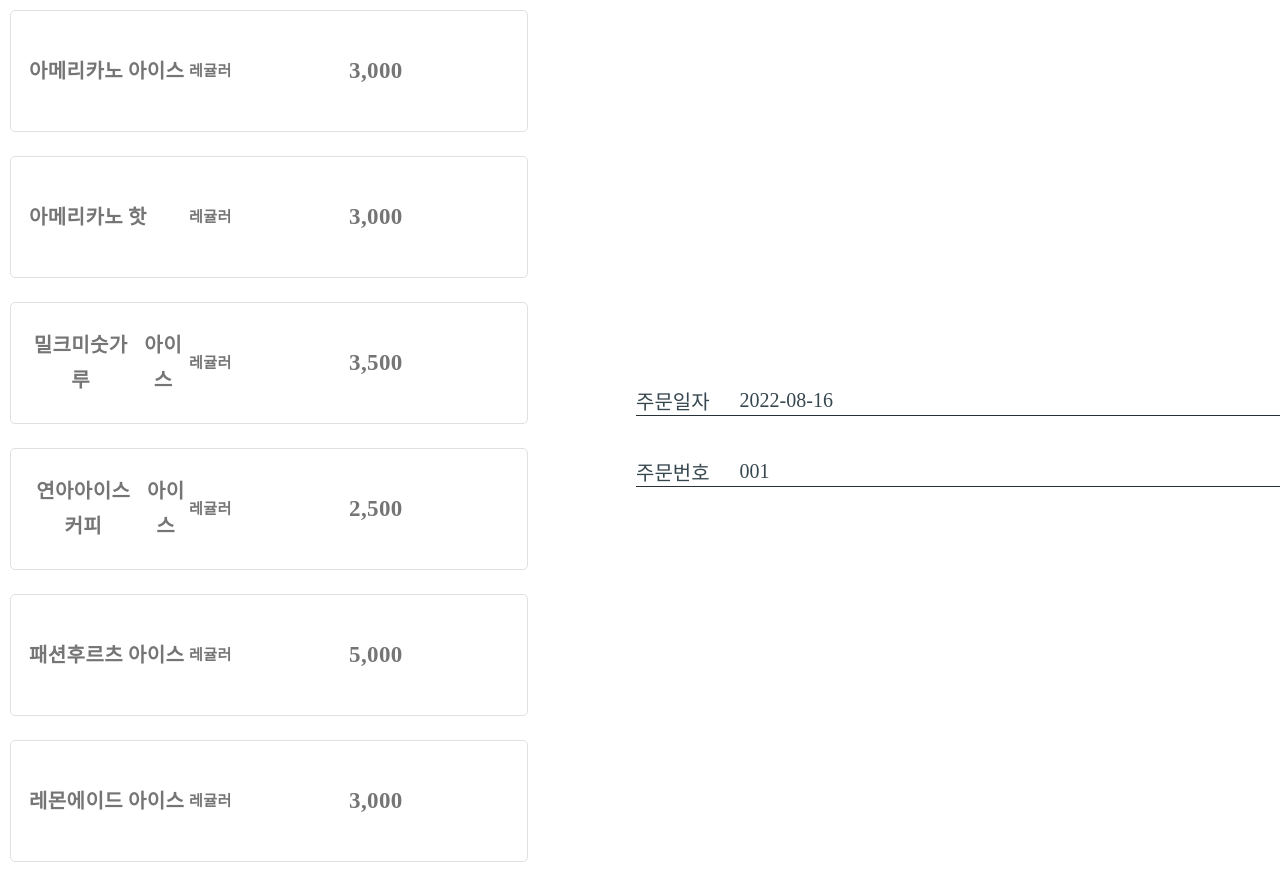
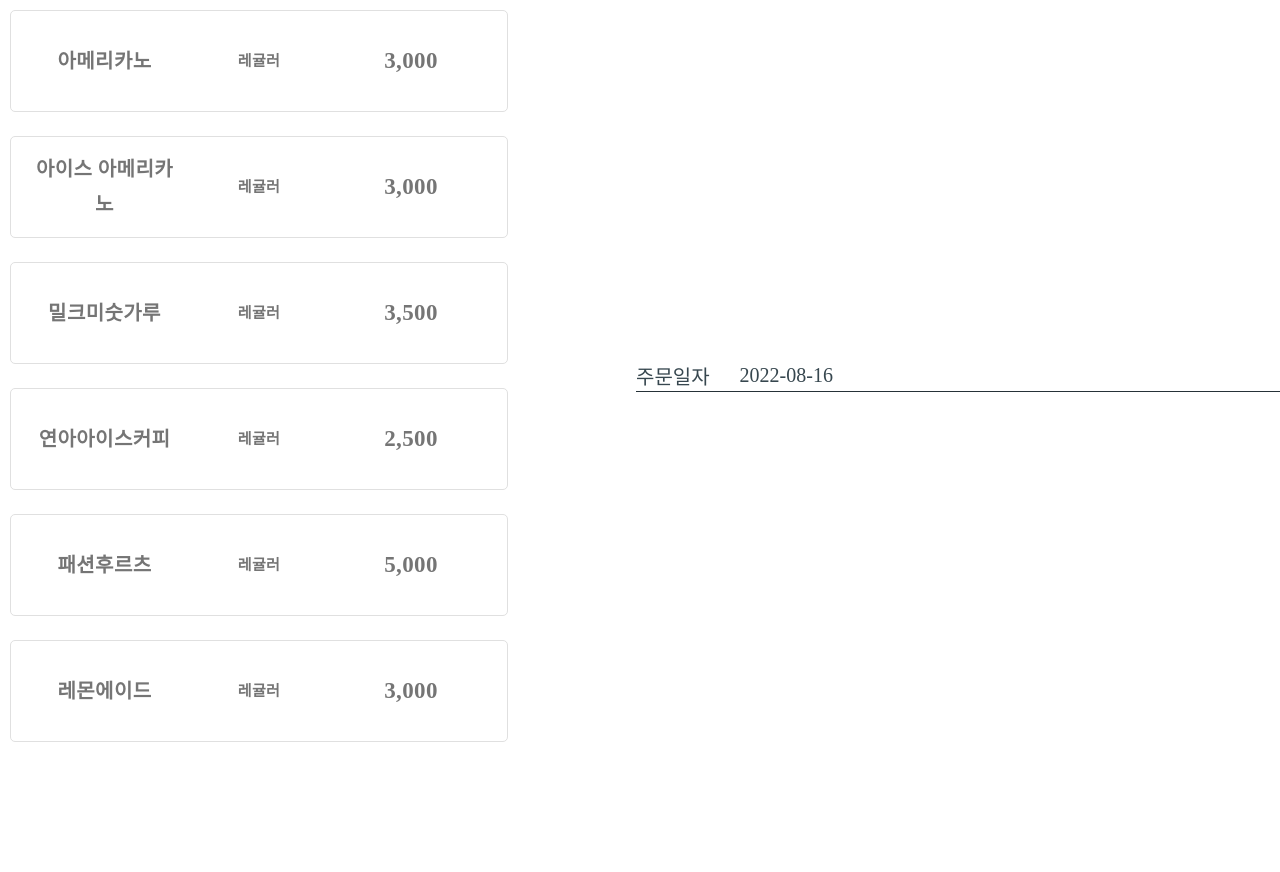
Before and after one commit to kiilove/sporder, a React (Create React App) app: page /order in a window 1280 px wide. Shown: the top 872 px of the page. After the commit the page ends 800 px from the top, so only its background shows below. Built offline with nearby package versions, Linux system fonts and the light colour scheme.

Commit message:
commit on "main"

```diff
--- a/src/components/MenuList.jsx
+++ /dev/null
@@ -1,92 +0,0 @@
-import { Button, Stack } from "@mui/material";
-import { grey, lightBlue, lightGreen, pink } from "@mui/material/colors";
-import React from "react";
-import styled from "styled-components";
-import { Typotext } from "../styles/Typotext";
-
-const Container = styled.div`
-  display: flex;
-  width: 100%;
-  height: 100%;
-  padding: 10px;
-  &:hover {
-    background-color: ${pink[200]};
-    cursor: pointer;
-  }
-
-  border-radius: 5px;
-  border: 1px solid ${grey[300]};
-`;
-
-const Wrapper = styled.div`
-  display: flex;
-  width: 100%;
-  height: 100%;
-  padding: 0px;
-`;
-
-const ItemWrapper = styled.div`
-  display: flex;
-  flex-direction: column;
-`;
-const ItemRow = styled.div`
-  display: flex;
-  width: 100%;
-`;
-
-const MenuList = (props) => {
-  return (
-    <Container>
-      <Wrapper>
-        <Stack sx={{ width: "100%" }}>
-          <Button
-            sx={{
-              width: "100%",
-              height: "100px",
-              justifyContent: "center",
-              alignContent: "center",
-            }}
-          >
-            <ItemRow>
-              <Typotext
-                size="20px"
-                color={grey[600]}
-                style={{ marginRight: "5px", fontWeight: "bold" }}
-              >
-                {props.title}
-              </Typotext>
-              <Typotext
-                size="20px"
-                color={grey[600]}
-                style={{ fontWeight: "bold" }}
-              >
-                {props.type}
-              </Typotext>
-            </ItemRow>
-
-            <ItemRow>
-              <Typotext
-                size="15px"
-                color={grey[600]}
-                style={{ fontWeight: "bold" }}
-              >
-                {props.size}
-              </Typotext>
-            </ItemRow>
-            <ItemRow>
-              <Typotext
-                size="23px"
-                color={grey[600]}
-                style={{ fontWeight: "bolder" }}
-              >
-                {Number(props.price).toLocaleString()}
-              </Typotext>
-            </ItemRow>
-          </Button>
-        </Stack>
-      </Wrapper>
-    </Container>
-  );
-};
-
-export default MenuList;
--- a/src/data.js
+++ b/src/data.js
@@ -1,18 +1,18 @@
 export const menuItems = [
   {
     id: 1,
-    code: "IA",
+    code: "HA",
     title: "아메리카노",
-    type: "아이스",
+    type: "핫",
     option: "none",
     size: "레귤러",
     price: 3000,
   },
   {
     id: 2,
-    code: "HA",
-    title: "아메리카노",
-    type: "핫",
+    code: "IA",
+    title: "아이스 아메리카노",
+    type: "아이스",
     option: "none",
     size: "레귤러",
     price: 3000,
--- a/src/pages/Order.jsx
+++ b/src/pages/Order.jsx
@@ -1,8 +1,7 @@
-import { Stack } from "@mui/material";
-import { blueGrey, grey } from "@mui/material/colors";
-import React from "react";
+import { Button, Stack } from "@mui/material";
+import { blueGrey, grey, pink } from "@mui/material/colors";
+import React, { useEffect, useState } from "react";
 import styled from "styled-components";
-import MenuList from "../components/MenuList";
 import { menuItems } from "../data";
 import { Typotext } from "../styles/Typotext";
 
@@ -64,6 +63,40 @@ const OrderItemRow = styled.div`
   height: 30px;
   border-bottom: 1px solid ${blueGrey[900]};
 `;
+
+const MenuListContainer = styled.div`
+  display: flex;
+  width: 100%;
+  height: 100%;
+  padding: 0px;
+  &:hover {
+    background-color: ${pink[200]};
+    cursor: pointer;
+  }
+
+  border-radius: 5px;
+  border: 1px solid ${grey[300]};
+`;
+
+const MenuListWrapper = styled.div`
+  display: flex;
+  width: 100%;
+  height: 100%;
+  padding: 0px;
+`;
+
+const MenuListItemWrapper = styled.div`
+  display: flex;
+  flex-direction: column;
+`;
+const MenuListItemRow = styled.div`
+  display: flex;
+  flex: 1;
+  justify-content: center;
+  align-items: center;
+  align-content: center;
+`;
+
 const Order = () => {
   return (
     <Container>
@@ -72,12 +105,52 @@ const Order = () => {
           <Stack style={{ width: "100%" }} spacing={3}>
             {menuItems.map((item, idx) => {
               return (
-                <MenuList
-                  title={item.title}
-                  type={item.type}
-                  size={item.size}
-                  price={item.price}
-                />
+                <>
+                  <MenuListContainer>
+                    <MenuListWrapper>
+                      <Stack sx={{ width: "100%" }}>
+                        <Button
+                          sx={{
+                            width: "100%",
+                            height: "100px",
+                            justifyContent: "center",
+                            alignContent: "center",
+                            padding: "20px",
+                          }}
+                        >
+                          <MenuListItemRow>
+                            <Typotext
+                              size="20px"
+                              color={grey[600]}
+                              style={{ marginRight: "5px", fontWeight: "bold" }}
+                            >
+                              {item.title}
+                            </Typotext>
+                          </MenuListItemRow>
+
+                          <MenuListItemRow>
+                            <Typotext
+                              size="15px"
+                              color={grey[600]}
+                              style={{ fontWeight: "bold" }}
+                            >
+                              {item.size}
+                            </Typotext>
+                          </MenuListItemRow>
+                          <MenuListItemRow>
+                            <Typotext
+                              size="23px"
+                              color={grey[600]}
+                              style={{ fontWeight: "bolder" }}
+                            >
+                              {Number(item.price).toLocaleString()}
+                            </Typotext>
+                          </MenuListItemRow>
+                        </Button>
+                      </Stack>
+                    </MenuListWrapper>
+                  </MenuListContainer>
+                </>
               );
             })}
           </Stack>
@@ -98,12 +171,6 @@ const Order = () => {
                 </Typotext>
                 <Typotext size={"20px"}>2022-08-16</Typotext>
               </OrderItemRow>
-              <OrderItemRow>
-                <Typotext size={"20px"} style={{ marginRight: "30px" }}>
-                  주문번호
-                </Typotext>
-                <Typotext size={"20px"}>001</Typotext>
-              </OrderItemRow>
             </Stack>
           </OrderContentWrapper>
         </OrderContainer>
```
